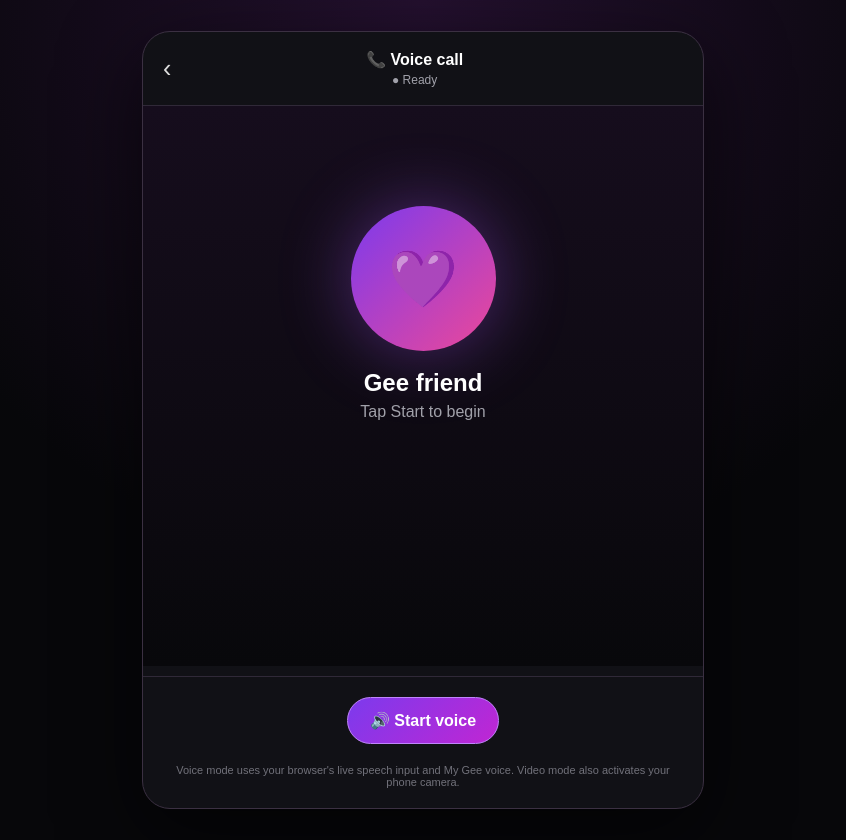
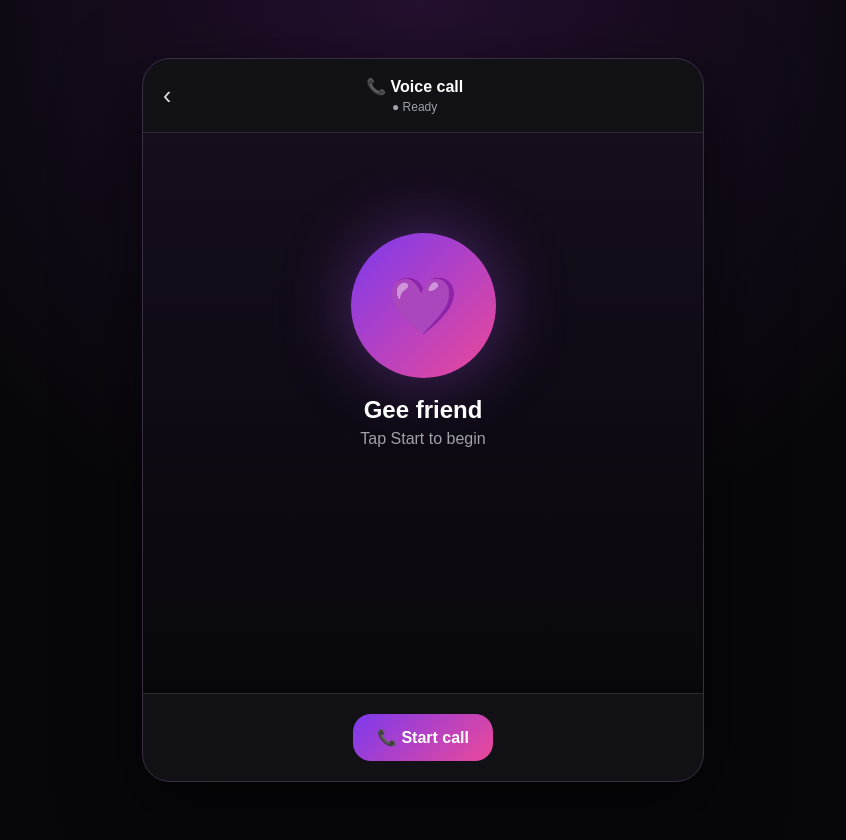
Before and after one commit to eljayempire1/My-gee-mvp, a Next.js app: page /call in a window 1280 px wide. Shown: the whole page, without its empty margins (217-1063 px from the left). Built offline with nearby package versions, Linux system fonts and the light colour scheme.

Commit message:
Fix Vercel build for live call client typing

```diff
--- a/app/call/CallClient.tsx
+++ b/app/call/CallClient.tsx
@@ -1,6 +1,7 @@
 "use client";
 
 import { useEffect, useRef, useState } from "react";
+import type { FormEvent } from "react";
 
 type ChatMessage = { role: "user" | "assistant"; content: string };
 type RecognitionLike = {
@@ -228,9 +229,6 @@ export default function CallClient() {
     setReply("");
     setTranscript("");
 
-    // Voice calls do NOT wait for getUserMedia. Android Chrome's speech-recognition
-    // service requests microphone access itself. This keeps the call from getting
-    // stuck on Connecting when getUserMedia is unavailable.
     if (type === "video") {
       setStatus("Starting video call…");
       const ok = await ensureVideoMedia();
@@ -253,7 +251,7 @@ export default function CallClient() {
     if (activeRef.current) beginListening();
   }
 
-  function sendTyped(event: React.FormEvent) {
+  function sendTyped(event: FormEvent) {
     event.preventDefault();
     const value = typed.trim();
     if (!value || !activeRef.current) return;
@@ -340,18 +338,14 @@ export default function CallClient() {
           <button type="submit" disabled={!typed.trim()} style={{ border: 0, borderRadius: 22, padding: "0 17px", background: "linear-gradient(135deg,#7c3aed,#ec4899)", color: "#fff", fontWeight: 800 }}>Send</button>
         </form>}
 
-        <div style={{ display: "flex", justifyContent: "center", gap: 12, padding: 20, borderTop: "1px solid #302938", marginTop: 10, flexWrap: "wrap" }}>
-          {!active && <button onClick={startCall} style={controlPrimary}>{type === "video" ? "🎥 Start video call" : "🔊 Start voice"}</button>}
-          {active && <button onClick={beginListening} style={controlPrimary}>🎙️ Tap to speak</button>}
-          {active && <button onClick={toggleMute} style={control}>{muted ? "🔇" : "🎙️"}</button>}
-          {type === "video" && active && <button onClick={toggleCamera} style={control}>{camera ? "📷" : "🚫"}</button>}
-          {active && <button onClick={() => stopCall(true)} style={{ ...control, background: "#b91c1c", borderColor: "#ef4444" }}>☎</button>}
+        <div style={{ display: "flex", justifyContent: "center", gap: 12, padding: 20, borderTop: "1px solid #302938", flexWrap: "wrap" }}>
+          {!active ? <button onClick={startCall} style={{ border: 0, borderRadius: 18, padding: "14px 24px", background: "linear-gradient(135deg,#7c3aed,#ec4899)", color: "white", fontWeight: 900, fontSize: 16 }}>📞 Start call</button> : <>
+            <button onClick={toggleMute} style={{ border: 0, borderRadius: 18, padding: "14px 20px", background: muted ? "#ef4444" : "#2a2130", color: "white", fontWeight: 900 }}>{muted ? "🔇 Unmute" : "🎙️ Mute"}</button>
+            {type === "video" && <button onClick={toggleCamera} style={{ border: 0, borderRadius: 18, padding: "14px 20px", background: "#2a2130", color: "white", fontWeight: 900 }}>{camera ? "📷 Camera off" : "📷 Camera on"}</button>}
+            <button onClick={() => stopCall()} style={{ border: 0, borderRadius: 18, padding: "14px 20px", background: "#ef4444", color: "white", fontWeight: 900 }}>End call</button>
+          </>}
         </div>
-        <div style={{ padding: "0 20px 20px", textAlign: "center", fontSize: 11, color: "#71717a" }}>Voice mode uses your browser's live speech input and My Gee voice. Video mode also activates your phone camera.</div>
       </section>
     </main>
   );
 }
-
-const control: React.CSSProperties = { width: 56, height: 56, borderRadius: "50%", border: "1px solid #554361", background: "#241a2b", color: "white", fontSize: 21, cursor: "pointer" };
-const controlPrimary: React.CSSProperties = { padding: "13px 22px", borderRadius: 999, border: "1px solid #c084fc", background: "linear-gradient(135deg,#7c3aed,#c026d3)", color: "white", fontWeight: 800, fontSize: 16, cursor: "pointer" };
```
